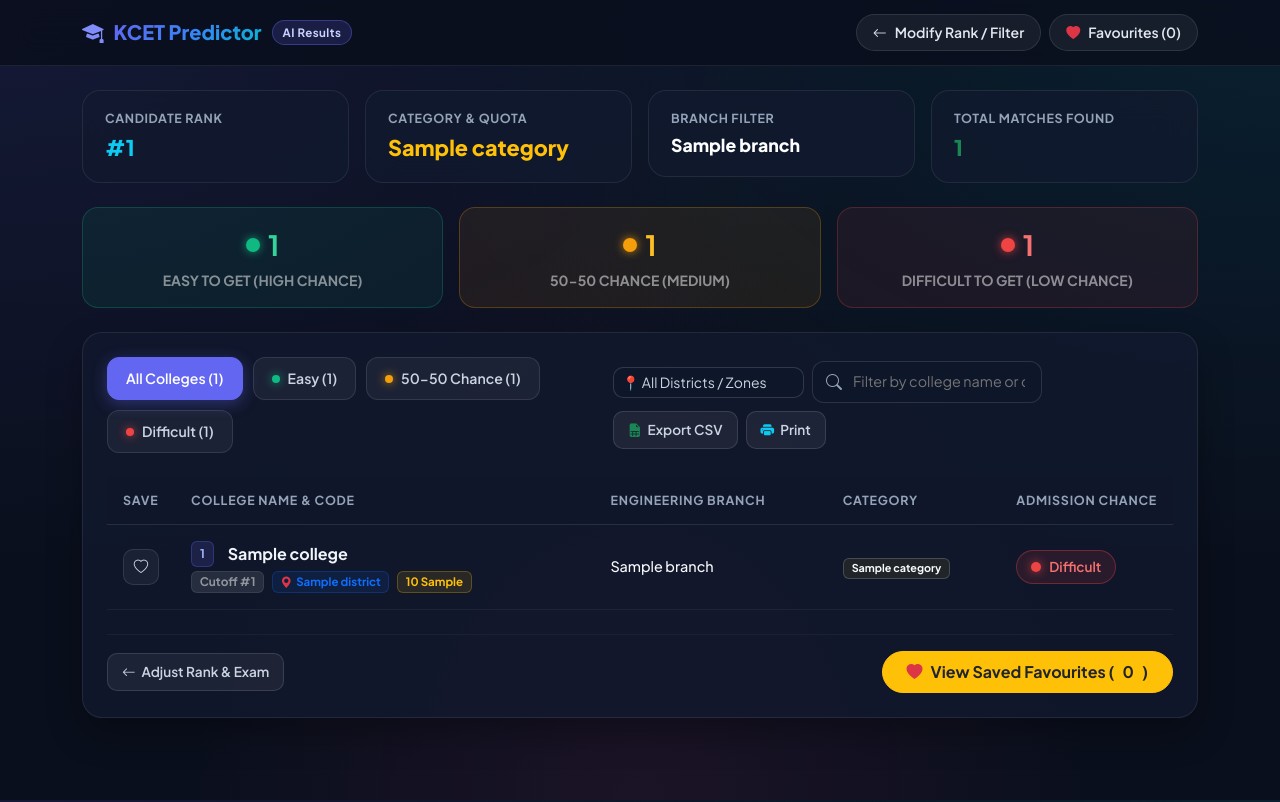
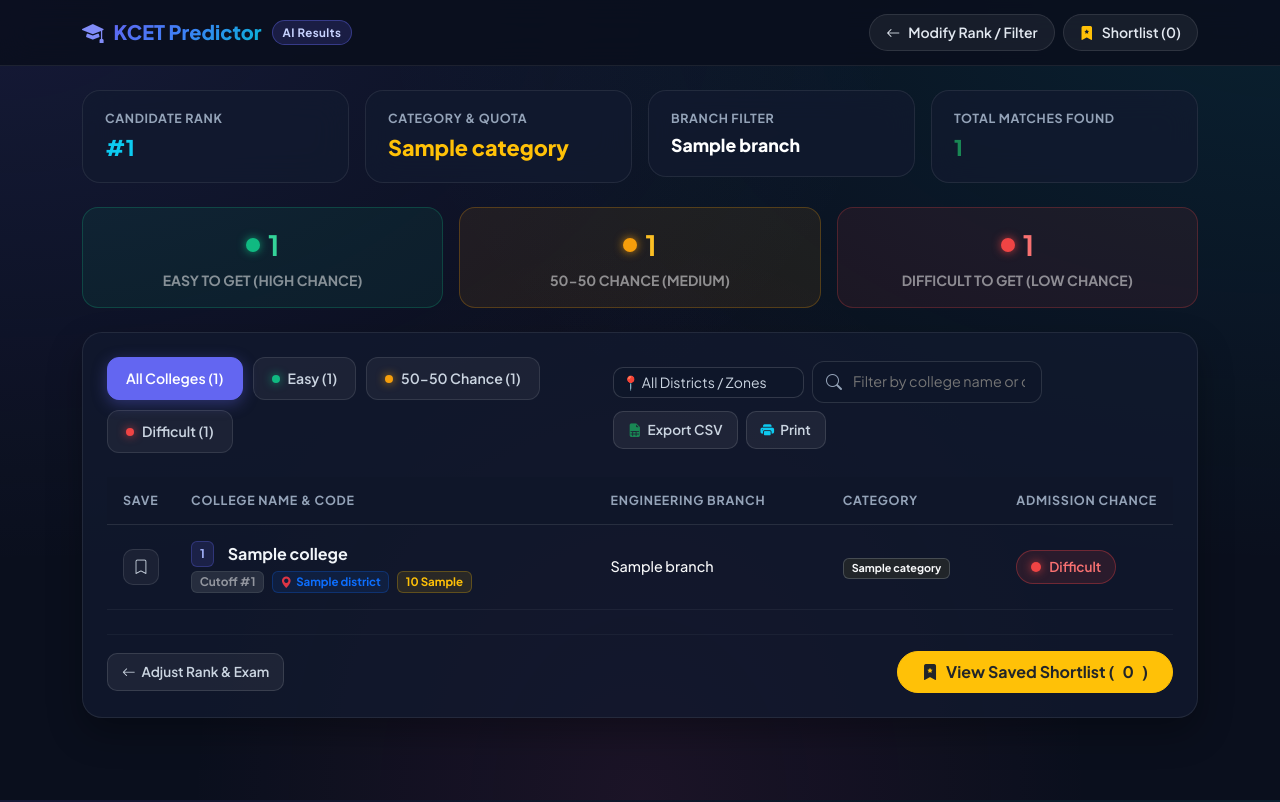
Before and after one commit to Sangu-dev/college-predictor, a Flask app: template templates/result.html in a window 1280 px wide. Run offline with Flask 3, Linux system fonts and the light colour scheme; the template is opened without the code that fills it: most values are stand-ins (such as "Sample title", 1, 10 or a date in 2020).

Commit message:
fix: resolve navbar badge line on favourites page and modernize bookmark icons across UI

```diff
--- a/templates/result.html
+++ b/templates/result.html
@@ -294,14 +294,14 @@
             transition: all 0.2s;
         }
         .btn-fav:hover {
-            background: rgba(236, 72, 153, 0.2);
-            border-color: #ec4899;
-            color: #f472b6;
+            background: rgba(245, 158, 11, 0.18);
+            border-color: rgba(245, 158, 11, 0.45);
+            color: #fbbf24;
         }
         .btn-fav.active {
-            background: rgba(236, 72, 153, 0.25);
-            border-color: #ec4899;
-            color: #ec4899;
+            background: rgba(245, 158, 11, 0.22);
+            border-color: #f59e0b;
+            color: #fbbf24;
         }
 
         /* Search input */
@@ -604,8 +604,8 @@
                     <span>Modify Rank / Filter</span>
                 </a>
                 <a href="/favourites" class="nav-btn">
-                    <i class="bi bi-heart-fill text-danger"></i>
-                    <span>Favourites (<span id="navFavCount">0</span>)</span>
+                    <i class="bi bi-bookmark-star-fill text-warning"></i>
+                    <span>Shortlist (<span id="navFavCount">0</span>)</span>
                 </a>
             </div>
         </div>
@@ -776,7 +776,7 @@
                             data-strategy-tip="{{ row.strategy_tip }}"
                             onclick="handleRowClick(event, this)">
 
-                            <!-- Bookmark Heart -->
+                            <!-- Bookmark Shortlist -->
                             <td>
                                 <button class="btn-fav"
                                         data-college="{{ row.college }}"
@@ -787,8 +787,8 @@
                                         data-district="{{ row.district }}"
                                         data-tier="{{ row.tier }}"
                                         onclick="toggleFavourite(event, this)"
-                                        title="Save to Favourites">
-                                    <i class="bi bi-heart"></i>
+                                        title="Save to Shortlist">
+                                    <i class="bi bi-bookmark"></i>
                                 </button>
                             </td>
 
@@ -874,7 +874,7 @@
                     <i class="bi bi-arrow-left"></i> Adjust Rank & Exam
                 </a>
                 <a href="/favourites" class="btn btn-warning rounded-pill px-4 py-2 fw-bold text-dark d-inline-flex align-items-center gap-2">
-                    <i class="bi bi-heart-fill text-danger"></i> View Saved Favourites (<span id="bottomFavCount">0</span>)
+                    <i class="bi bi-bookmark-star-fill"></i> View Saved Shortlist (<span id="bottomFavCount">0</span>)
                 </a>
             </div>
 
@@ -1106,7 +1106,7 @@
                         Close
                     </button>
                     <button type="button" class="btn btn-warning rounded-pill px-4 py-2 fw-bold text-dark d-inline-flex align-items-center gap-2" id="modalBookmarkBtn" onclick="toggleModalFavourite()">
-                        <i class="bi bi-heart" id="modalBookmarkIcon"></i> <span id="modalBookmarkText">Save to Favourites</span>
+                        <i class="bi bi-bookmark-star" id="modalBookmarkIcon"></i> <span id="modalBookmarkText">Save to Shortlist</span>
                     </button>
                 </div>
 
@@ -1177,7 +1177,7 @@
 
         function handleRowClick(event, rowEl) {
             if (event.target.closest('.btn-fav')) {
-                return; // User clicked bookmark heart; don't trigger modal
+                return; // User clicked bookmark; don't trigger modal
             }
             openCollegeModal(rowEl);
         }
@@ -1449,13 +1449,13 @@
             const text = document.getElementById('modalBookmarkText');
 
             if (isFav) {
-                btn.className = 'btn btn-danger rounded-pill px-4 py-2 fw-bold d-inline-flex align-items-center gap-2';
-                icon.className = 'bi bi-heart-fill';
-                text.innerText = 'Saved in Favourites';
+                btn.className = 'btn btn-outline-warning rounded-pill px-4 py-2 fw-bold d-inline-flex align-items-center gap-2';
+                icon.className = 'bi bi-bookmark-star-fill text-warning';
+                text.innerText = 'Saved in Shortlist';
             } else {
                 btn.className = 'btn btn-warning rounded-pill px-4 py-2 fw-bold text-dark d-inline-flex align-items-center gap-2';
-                icon.className = 'bi bi-heart';
-                text.innerText = 'Save to Favourites';
+                icon.className = 'bi bi-bookmark-star';
+                text.innerText = 'Save to Shortlist';
             }
         }
 
@@ -1501,8 +1501,8 @@
                 // Remove
                 favs.splice(existingIdx, 1);
                 btn.classList.remove('active');
-                btn.innerHTML = '<i class="bi bi-heart"></i>';
-                showToast(`Removed "${college}" from favourites`);
+                btn.innerHTML = '<i class="bi bi-bookmark"></i>';
+                showToast(`Removed "${college}" from shortlist`);
             } else {
                 // Add
                 favs.push({
@@ -1516,8 +1516,8 @@
                     savedAt: new Date().toLocaleDateString()
                 });
                 btn.classList.add('active');
-                btn.innerHTML = '<i class="bi bi-heart-fill"></i>';
-                showToast(`Saved "${college}" to favourites ❤️`);
+                btn.innerHTML = '<i class="bi bi-bookmark-star-fill"></i>';
+                showToast(`Saved "${college}" to shortlist ⭐`);
             }
 
             saveFavourites(favs);
@@ -1543,10 +1543,10 @@
                 let isFav = favs.some(item => item.college === college && item.branch === branch);
                 if (isFav) {
                     btn.classList.add('active');
-                    btn.innerHTML = '<i class="bi bi-heart-fill"></i>';
+                    btn.innerHTML = '<i class="bi bi-bookmark-star-fill"></i>';
                 } else {
                     btn.classList.remove('active');
-                    btn.innerHTML = '<i class="bi bi-heart"></i>';
+                    btn.innerHTML = '<i class="bi bi-bookmark"></i>';
                 }
             });
         }
```
Also changed, not shown: templates/favourites.html (+28 -9 lines), templates/index.html (+6 -6 lines), README.md.
